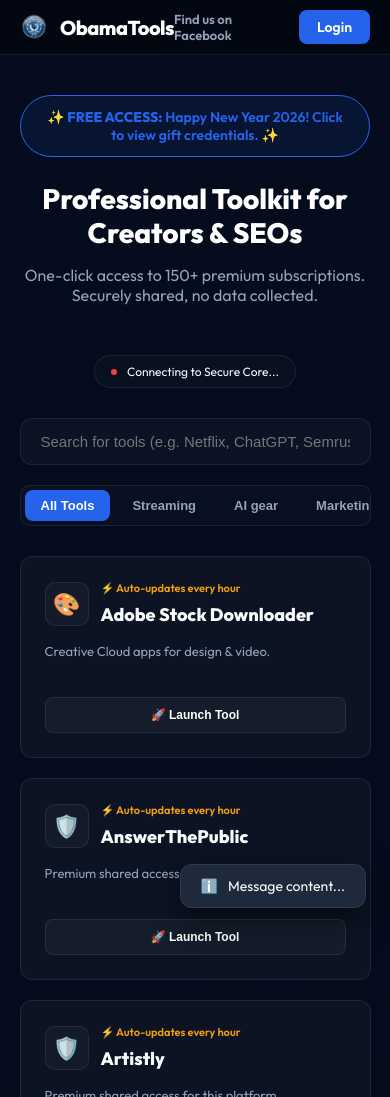
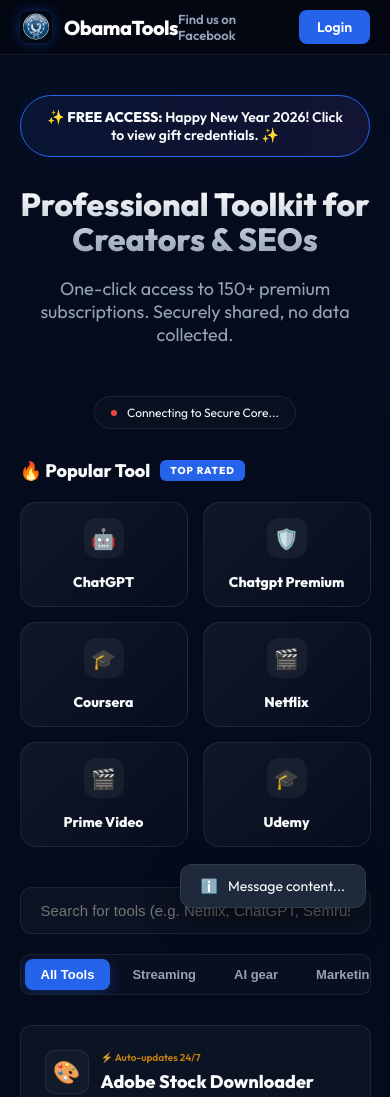
Before and after one commit to obamaus/tools, a plain HTML site: page index.html in a window 390 px wide. Shown: the top 1097 px of the page. Drawn offline with Linux system fonts and the light colour scheme.

Commit message:
Revamp design: add Popular section and premium mobile-responsive animations

```diff
--- a/index.html
+++ b/index.html
@@ -64,9 +64,25 @@
     }
 
     .brand img {
-      width: 28px;
-      height: 28px;
-      border-radius: 6px;
+      width: 32px;
+      height: 32px;
+      border-radius: 8px;
+      box-shadow: 0 0 15px rgba(37, 99, 235, 0.3);
+      animation: pulse-glow 3s infinite;
+    }
+
+    @keyframes pulse-glow {
+      0% {
+        box-shadow: 0 0 5px rgba(37, 99, 235, 0.3);
+      }
+
+      50% {
+        box-shadow: 0 0 20px rgba(37, 99, 235, 0.6);
+      }
+
+      100% {
+        box-shadow: 0 0 5px rgba(37, 99, 235, 0.3);
+      }
     }
 
     .nav-actions {
@@ -151,18 +167,35 @@
     }
 
     .hero h1 {
-      font-size: clamp(28px, 5vw, 48px);
-      margin-bottom: 16px;
-      line-height: 1.2;
+      font-size: clamp(32px, 6vw, 56px);
+      margin-bottom: 20px;
+      line-height: 1.1;
       color: #fff;
       font-weight: 800;
+      background: linear-gradient(to bottom, #fff, #94a3b8);
+      -webkit-background-clip: text;
+      -webkit-text-fill-color: transparent;
+      animation: slide-up 0.8s cubic-bezier(0.2, 0.8, 0.2, 1);
+    }
+
+    @keyframes slide-up {
+      from {
+        opacity: 0;
+        transform: translateY(30px);
+      }
+
+      to {
+        opacity: 1;
+        transform: translateY(0);
+      }
     }
 
     .hero p {
       color: var(--text-muted);
-      font-size: 16px;
+      font-size: 18px;
       max-width: 600px;
       margin: 0 auto;
+      animation: slide-up 1s cubic-bezier(0.2, 0.8, 0.2, 1);
     }
 
     /* Controls */
@@ -229,6 +262,12 @@
 
     .tab-btn.active {
       background: var(--primary);
+      color: white;
+      box-shadow: 0 4px 15px rgba(37, 99, 235, 0.3);
+    }
+
+    .tab-btn:not(.active):hover {
+      background: rgba(255, 255, 255, 0.05);
       color: white;
     }
 
@@ -598,30 +637,115 @@
     }
 
     .hero-announcement {
-      background: rgba(37, 99, 235, 0.1);
+      background: linear-gradient(90deg, rgba(37, 99, 235, 0.1), rgba(139, 92, 246, 0.1));
       border: 1px solid var(--primary);
-      color: var(--primary);
-      padding: 12px 20px;
+      color: var(--text);
+      padding: 12px 24px;
       border-radius: 50px;
-      margin-bottom: 25px;
+      margin-bottom: 30px;
       display: inline-block;
       font-size: 14px;
       cursor: pointer;
       font-weight: 600;
-      transition: 0.2s;
+      transition: 0.3s;
+      box-shadow: 0 0 20px rgba(37, 99, 235, 0.1);
     }
 
     .hero-announcement:hover {
       background: var(--primary);
+      transform: translateY(-2px);
+      box-shadow: 0 10px 20px rgba(37, 99, 235, 0.2);
+    }
+
+    /* Popular Section */
+    .popular-section {
+      padding: 0 5% 40px;
+      max-width: 1200px;
+      margin: 0 auto;
+    }
+
+    .section-title {
+      font-size: 18px;
+      font-weight: 800;
+      margin-bottom: 20px;
+      display: flex;
+      align-items: center;
+      gap: 10px;
+      color: var(--text);
+    }
+
+    .section-title span {
+      background: var(--primary);
       color: white;
+      padding: 4px 10px;
+      border-radius: 6px;
+      font-size: 10px;
+      text-transform: uppercase;
+      letter-spacing: 1px;
+    }
+
+    .popular-grid {
+      display: grid;
+      grid-template-columns: repeat(5, 1fr);
+      gap: 15px;
+    }
+
+    .pop-card {
+      background: linear-gradient(135deg, rgba(255, 255, 255, 0.05), rgba(255, 255, 255, 0.01));
+      border: 1px solid var(--border);
+      border-radius: 16px;
+      padding: 15px;
+      text-align: center;
+      transition: 0.3s;
+      cursor: pointer;
+      display: flex;
+      flex-direction: column;
+      align-items: center;
+      gap: 10px;
+    }
+
+    .pop-card:hover {
+      background: rgba(37, 99, 235, 0.1);
+      border-color: var(--primary);
+      transform: translateY(-5px);
+    }
+
+    .pop-icon {
+      width: 40px;
+      height: 40px;
+      background: rgba(255, 255, 255, 0.05);
+      border-radius: 12px;
+      display: flex;
+      align-items: center;
+      justify-content: center;
+      font-size: 20px;
+      margin-bottom: 5px;
+    }
+
+    .pop-name {
+      font-size: 14px;
+      font-weight: 700;
     }
 
     .maintenance-note {
-      font-size: 11px;
+      font-size: 10px;
       color: var(--warning);
-      margin-bottom: 8px;
+      margin-bottom: 6px;
       display: block;
       font-weight: 600;
+      opacity: 0.8;
+    }
+
+    @media (max-width: 850px) {
+      .popular-grid {
+        grid-template-columns: repeat(3, 1fr);
+      }
+    }
+
+    @media (max-width: 500px) {
+      .popular-grid {
+        grid-template-columns: repeat(2, 1fr);
+      }
     }
 
     /* Modal */
@@ -873,6 +997,13 @@
     <div class="status-bar" id="extStatus">
       <div class="status-dot inactive" id="extDot"></div>
       <span id="extText">Connecting to Secure Core...</span>
+    </div>
+  </div>
+
+  <div class="popular-section" id="popularSection">
+    <h3 class="section-title">🔥 Popular Tool <span>Top Rated</span></h3>
+    <div class="popular-grid" id="popularGrid">
+      <!-- Injected -->
     </div>
   </div>
 
@@ -1115,16 +1246,45 @@
 
       function render() {
         const grid = document.getElementById('grid');
+        const popGrid = document.getElementById('popularGrid');
+        const popSection = document.getElementById('popularSection');
         grid.innerHTML = '';
+        popGrid.innerHTML = '';
+
         const query = document.getElementById('searchInput').value.toLowerCase();
 
         if (currentTab === 'pricing') {
+          popSection.style.display = 'none';
           renderPricing();
           return;
         }
+        popSection.style.display = 'block';
 
         const groups = getGroups();
+        const POPULAR_TOOLS = ['Netflix', 'Prime Video', 'Udemy', 'Coursera', 'ChatGPT'];
+
         Object.values(groups).forEach(g => {
+          // Render Popular Section (Only if no search query)
+          if (!query && POPULAR_TOOLS.some(p => g.name.toLowerCase().includes(p.toLowerCase()))) {
+            const popCard = document.createElement('div');
+            popCard.className = 'pop-card';
+            popCard.onclick = () => {
+              // If single server, launch immediately. Otherwise scroll to main card.
+              if (g.servers.length === 1) {
+                handleToolAction(g.servers[0].id, popCard);
+              } else {
+                document.getElementById('searchInput').value = g.name;
+                render();
+                document.getElementById('grid').scrollIntoView({ behavior: 'smooth' });
+              }
+            };
+            popCard.innerHTML = `
+                <div class="pop-icon">${getIcon(g.meta.cat)}</div>
+                <div class="pop-name">${g.name}</div>
+            `;
+            popGrid.appendChild(popCard);
+          }
+
           if (currentTab !== 'all' && g.meta.cat !== currentTab) return;
           if (query && !g.name.toLowerCase().includes(query)) return;
 
@@ -1134,7 +1294,7 @@
                     <div class="card-header">
                         <div class="card-icon">${getIcon(g.meta.cat)}</div>
                         <div>
-                          <span class="maintenance-note">⚡ Auto-updates every hour</span>
+                          <span class="maintenance-note">⚡ Auto-updates 24/7</span>
                           <h2 class="card-title">${g.name}</h2>
                         </div>
                     </div>
```
